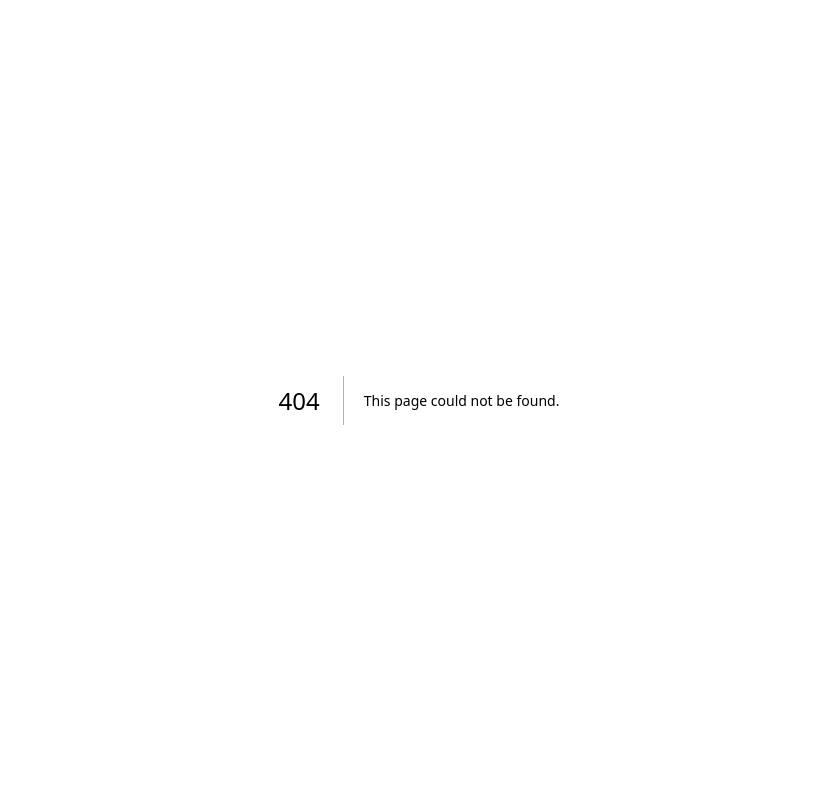
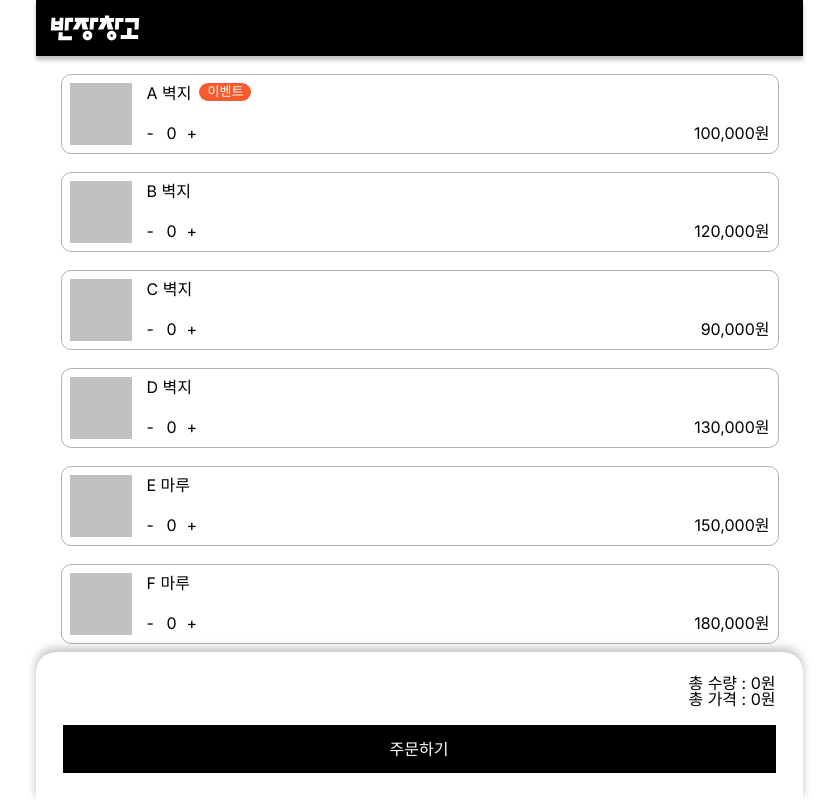
Before and after one commit to jsh3418/second_test, a Next.js app: page /order in a window 1280 px wide. Before the commit this address had no page. Shown: the whole page, without its empty margins (221-1059 px from the left). Built offline with nearby package versions, Linux system fonts and the light colour scheme; data requests are answered from the project's data file.

Commit message:
feat: 목록 조회 및 카운터 기능 구현

```diff
--- /dev/null
+++ b/src/apis/fetcher.ts
@@ -0,0 +1,7 @@
+export const fetcher = {
+  get: async (url: string) => {
+    const response = await fetch(url);
+
+    return response.json();
+  },
+};
--- a/src/app/order/Counter.tsx
+++ b/src/app/order/Counter.tsx
@@ -6,12 +6,8 @@ type Props = {
 
 export default function Counter({ count, onMinusClick, onPlusClick }: Props) {
   return (
-    <div className="flex justify-between">
     <div className="flex select-none">
-        <div
-          className="w-[20px] h-[20px] cursor-pointer"
-          onClick={onMinusClick}
-        >
+      <div className="w-[20px] h-[20px] cursor-pointer" onClick={onMinusClick}>
         -
       </div>
       <div className="w-[20px] h-[20px]">{count}</div>
@@ -19,7 +15,5 @@ export default function Counter({ count, onMinusClick, onPlusClick }: Props) {
         +
       </div>
     </div>
-      <div>100,000원</div>
-    </div>
   );
 }
--- a/src/app/order/OrderSummary.tsx
+++ b/src/app/order/OrderSummary.tsx
@@ -3,7 +3,7 @@ import OrderButton from "./OrderButton";
 
 export default function OrderSummary() {
   return (
-    <div className="w-full rounded-t-[20px] bg-white absolute bottom-0 shadow-[0_-4px_10px_0_#00000040] p-[23px_27px_27px_27px]">
+    <div className="w-full rounded-t-[20px] bg-white relative bottom-0 shadow-[0_-4px_10px_0_#00000040] p-[23px_27px_27px_27px]">
       <div className={`mb-[18px] text-right ${TYPOGRAPHY.NORMAL}`}>
         <div>총 수량 : 0원</div>
         <div>총 가격 : 0원</div>
--- a/src/app/order/ProductItem.tsx
+++ b/src/app/order/ProductItem.tsx
@@ -1,23 +1,51 @@
 import { TYPOGRAPHY } from "@/constants/typography";
+import { Product } from "@/types/product";
+import Counter from "./Counter";
+import { useCartStore } from "./useCartStore";
 
-export default function ProductItem() {
+type Props = {
+  product: Product;
+};
+
+export default function ProductItem({ product }: Props) {
+  const { cartItems, increaseItemCount, decreaseItemCount } = useCartStore();
+
+  const count = cartItems.find((item) => item.id === product.id)?.count ?? 0;
+  const onPlusClick = () => increaseItemCount(product.id);
+  const onMinusClick = () => decreaseItemCount(product.id);
+
+  const highlightedItem = count > 0;
+  const isEvent = product.event === 1;
+
   return (
     <div
-      className={`${TYPOGRAPHY.NORMAL} p-[8px] border border-solid border-[#0000004D] flex gap-2 box-border rounded-[10px]`}
+      className={`${
+        TYPOGRAPHY.NORMAL
+      } p-[8px] border border-solid border-[#0000004D] flex gap-[15px] box-border rounded-[10px]${
+        highlightedItem ? " bg-portlandOrange bg-opacity-10" : ""
+      }`}
     >
       <div className="w-[62px] h-[62px] bg-argent shrink-0" />
       <div className="w-full flex flex-col justify-between">
         <div className="flex gap-2 align-center">
-          <div className="pt-[2px]">A 벽지</div>
+          <div className="pt-[2px]">{product.name}</div>
+          {isEvent && (
             <div
               className={`${TYPOGRAPHY.SMALL} bg-portlandOrange text-white rounded-[12px] p-[2px_8px_2px_8px] box-border text-[13px]`}
             >
               이벤트
             </div>
+          )}
         </div>
+        <div>
           <div className="flex justify-between">
-          <div>- 1 +</div>
-          <div>100,000원</div>
+            <Counter
+              count={count}
+              onMinusClick={onMinusClick}
+              onPlusClick={onPlusClick}
+            />
+            <div>{product.price.toLocaleString("ko") + "원"}</div>
+          </div>
         </div>
       </div>
     </div>
--- a/src/app/order/layout.tsx
+++ b/src/app/order/layout.tsx
@@ -8,7 +8,7 @@ type Props = {
 export default function Layout({ children }: Props) {
   return (
     <div className="w-full h-full flex flex-col items-center">
-      <div className="w-full max-w-mobile h-full relative">
+      <div className="w-full max-w-mobile h-full relative flex flex-col">
         <Header />
         {children}
         <OrderSummary />
--- /dev/null
+++ b/src/app/order/page.tsx
@@ -0,0 +1,33 @@
+"use client";
+
+import { fetcher } from "@/apis/fetcher";
+import { Product } from "@/types/product";
+import { useEffect, useState } from "react";
+import ProductItem from "./ProductItem";
+
+export default function Order() {
+  const [isLoading, setIsLoading] = useState(false);
+  const [products, setProducts] = useState<Product[]>([]);
+
+  useEffect(() => {
+    setIsLoading(true);
+    (async () => {
+      const data = await fetcher.get("http://localhost:3001/items");
+
+      setProducts(data);
+      setIsLoading(false);
+    })();
+  }, []);
+
+  return (
+    <div className="p-[18px_24px_18px_25px] flex flex-col gap-[18px] overflow-scroll grow">
+      {!isLoading ? (
+        products?.map((product) => (
+          <ProductItem key={product.id} product={product} />
+        ))
+      ) : (
+        <div className="text-center">목록을 불러오고 있습니다.</div>
+      )}
+    </div>
+  );
+}
--- /dev/null
+++ b/src/app/order/useCartStore.ts
@@ -0,0 +1,50 @@
+import { create } from "zustand";
+
+type CartItem = {
+  id: string;
+  count: number;
+};
+
+type CartStore = {
+  cartItems: CartItem[];
+
+  increaseItemCount: (id: string) => void;
+  decreaseItemCount: (id: string) => void;
+};
+
+export const useCartStore = create<CartStore>((set) => ({
+  cartItems: [],
+
+  increaseItemCount: (id) =>
+    set((state) => {
+      const item = state.cartItems.find((item) => item.id === id);
+
+      if (item) {
+        if (item.count < 9) {
+          item.count += 1;
+        }
+        return { cartItems: [...state.cartItems] };
+      }
+
+      return {
+        cartItems: [...state.cartItems, { id, count: 1 }],
+      };
+    }),
+
+  decreaseItemCount: (id) =>
+    set((state) => {
+      const item = state.cartItems.find((item) => item.id === id);
+
+      if (!item) return state;
+
+      item.count -= 1;
+
+      if (item.count === 0) {
+        return {
+          cartItems: state.cartItems.filter((item) => item.id !== id),
+        };
+      }
+
+      return { cartItems: [...state.cartItems] };
+    }),
+}));
--- /dev/null
+++ b/src/types/product.ts
@@ -0,0 +1,7 @@
+export type Product = {
+  id: string;
+  name: string;
+  event: 0 | 1;
+  materialType: number;
+  price: number;
+};
```
Lines whose indentation alone changed are shown as unchanged.
